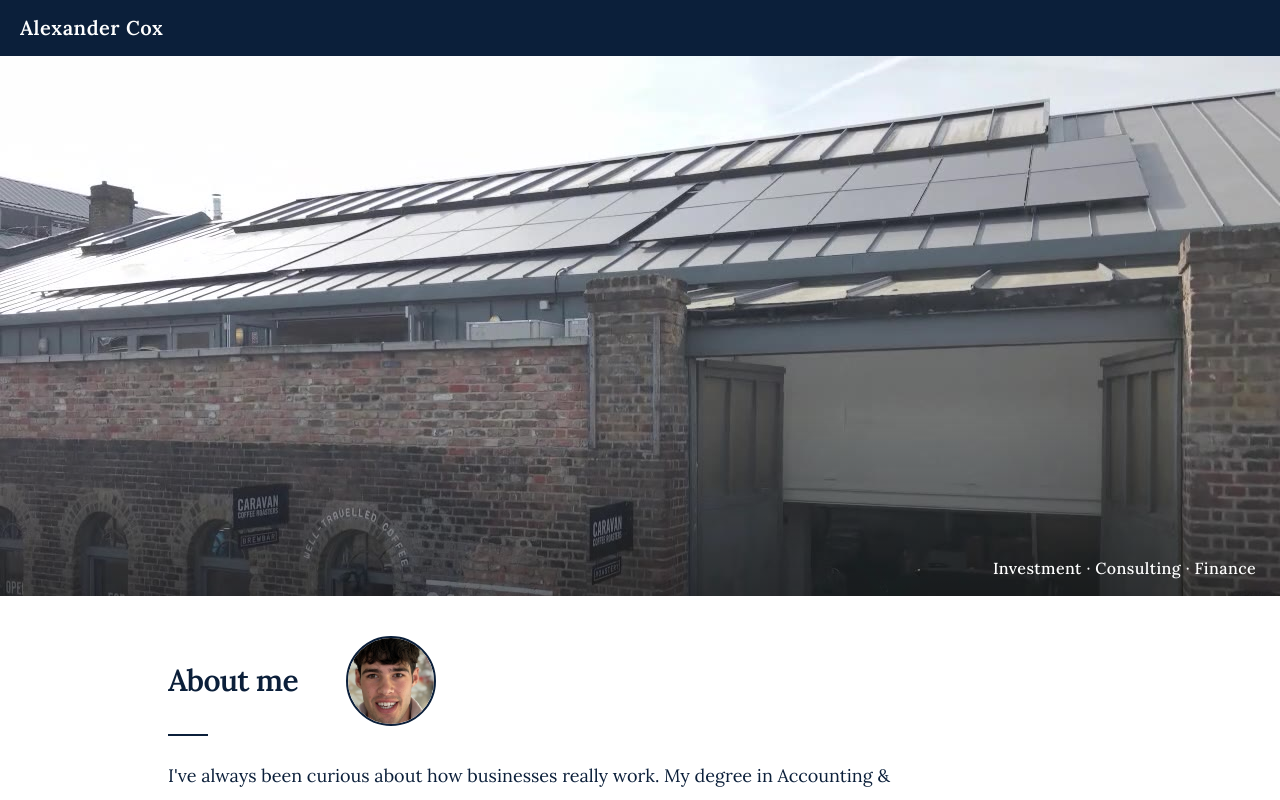
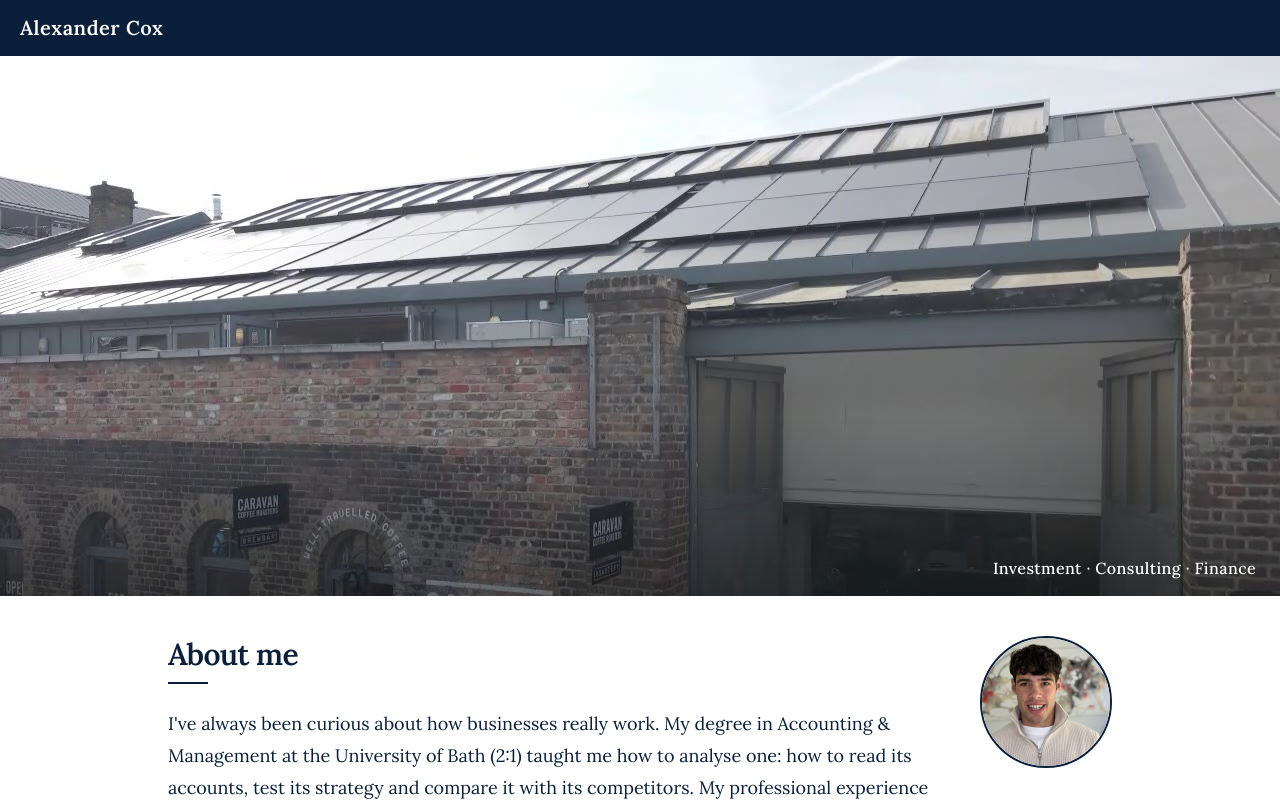
Before and after one commit to alexlouiscox/genesis-, a Next.js app: page / in a window 1280 px wide. Shown: the top 800 px of the page. Built offline with nearby package versions, Linux system fonts and the light colour scheme.

Commit message:
Place a LinkedIn-style head-and-shoulders photo beside About me
Co-authored-by: alex.louis.cox <alex.louis.cox@gmail.com>

```diff
--- a/src/app/page.tsx
+++ b/src/app/page.tsx
@@ -15,35 +15,36 @@ export default function Home() {
       <div className="mx-auto w-full max-w-5xl px-5 pt-8 pb-4 sm:px-8 sm:pt-10 md:px-10">
         <div className="flex flex-col gap-12 md:gap-16">
           <section
-            className="flex flex-col gap-6"
+            className="flex items-start gap-8 md:gap-12"
             aria-labelledby="intro-heading"
           >
-            <div>
-              <div className="flex items-center gap-8 md:gap-12">
+            <div className="flex min-w-0 flex-1 flex-col gap-6">
+              <div>
                 <h2
                   id="intro-heading"
                   className="text-[1.75rem] leading-tight font-semibold tracking-tight text-copper md:text-3xl"
                 >
                   {site.headings.intro}
                 </h2>
-                <div
-                  data-about-portrait=""
-                  className="relative shrink-0 overflow-hidden rounded-full border-2 border-forest"
-                  style={{ width: 90, height: 90 }}
-                >
-                  <img
-                    src="/alex-cox.jpg"
-                    alt="Alexander Cox"
-                    className="h-full w-full object-cover object-center"
-                  />
-                </div>
+                <span
+                  className="mt-2 block h-0.5 w-10 bg-copper"
+                  aria-hidden="true"
+                />
               </div>
-              <span
-                className="mt-2 block h-0.5 w-10 bg-copper"
-                aria-hidden="true"
+              <Intro />
+            </div>
+            <div
+              data-about-portrait=""
+              className="relative shrink-0 overflow-hidden rounded-full border-2 border-forest"
+              style={{ width: 132, height: 132 }}
+            >
+              <img
+                src="/alex-cox.jpg"
+                alt="Alexander Cox"
+                className="h-full w-full object-cover"
+                style={{ objectPosition: "50% 24%" }}
               />
             </div>
-            <Intro />
           </section>
           <section
             className="flex flex-col gap-6"
```
Also changed, not shown: public/alex-cox.jpg.
